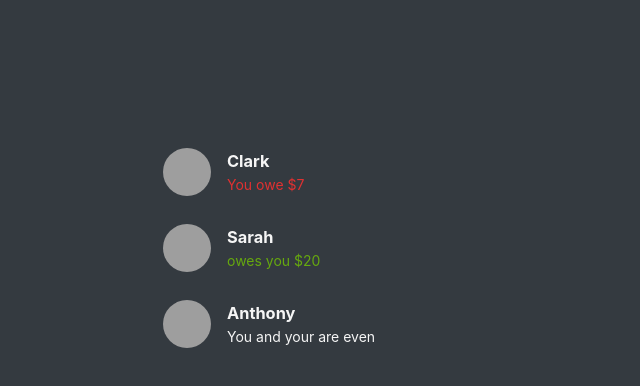
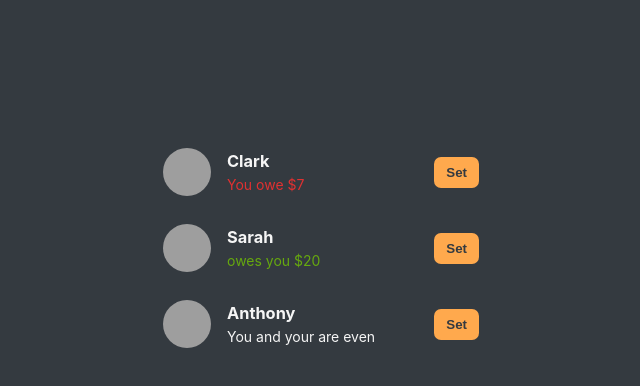
Before and after one commit to GustavoMunizBarrios/eat-n-split, a React (Create React App) app: page / in a window 1280 px wide. Shown: the top 386 px of the page, without its empty margins (79-719 px from the left). Built offline with nearby package versions, Linux system fonts and the light colour scheme; grey boxes are pictures that could not be loaded.

Commit message:
I added a button to Friend component

```diff
--- a/src/App.js
+++ b/src/App.js
@@ -55,6 +55,8 @@ function Friend({ friend }) {
         </p>
       )}
       {friend.balance === 0 && <p>You and your {friend.anme} are even</p>}
+
+      <button className="button">Set</button>
     </li>
   );
 }
```
